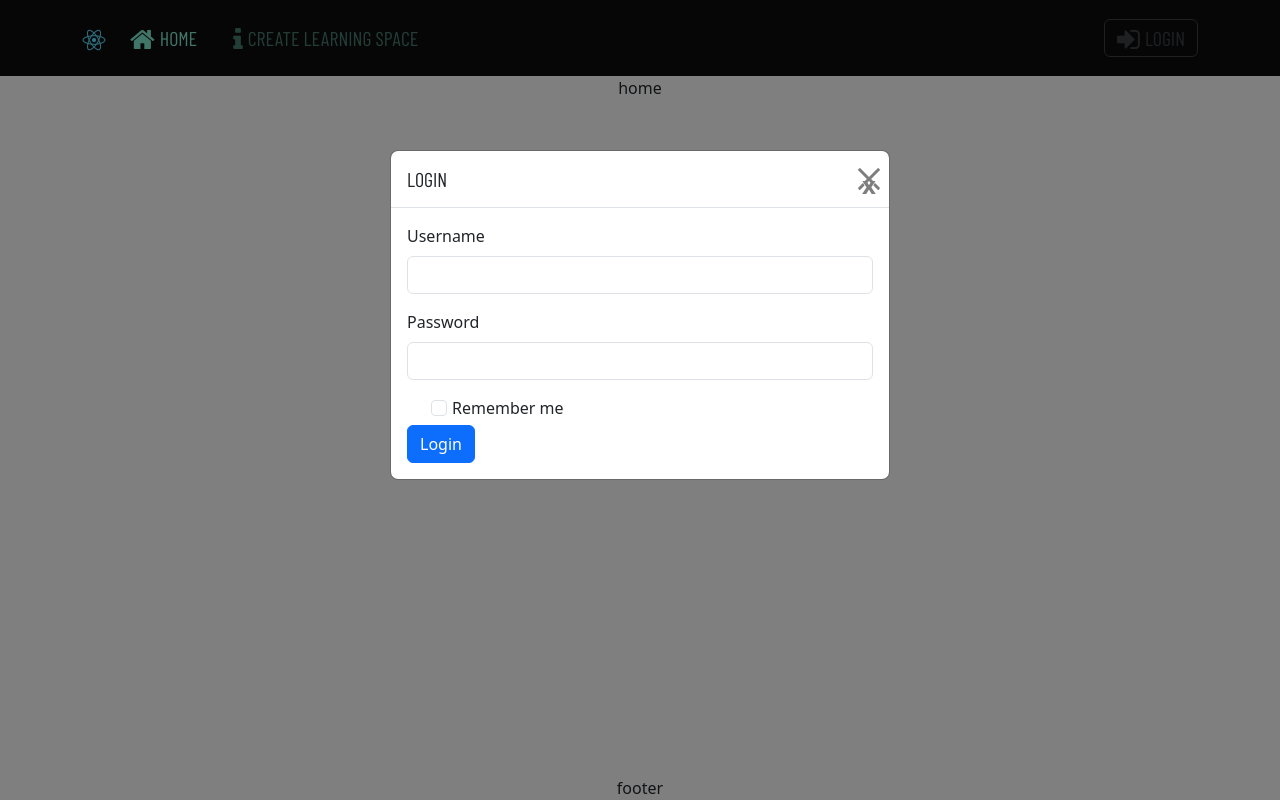
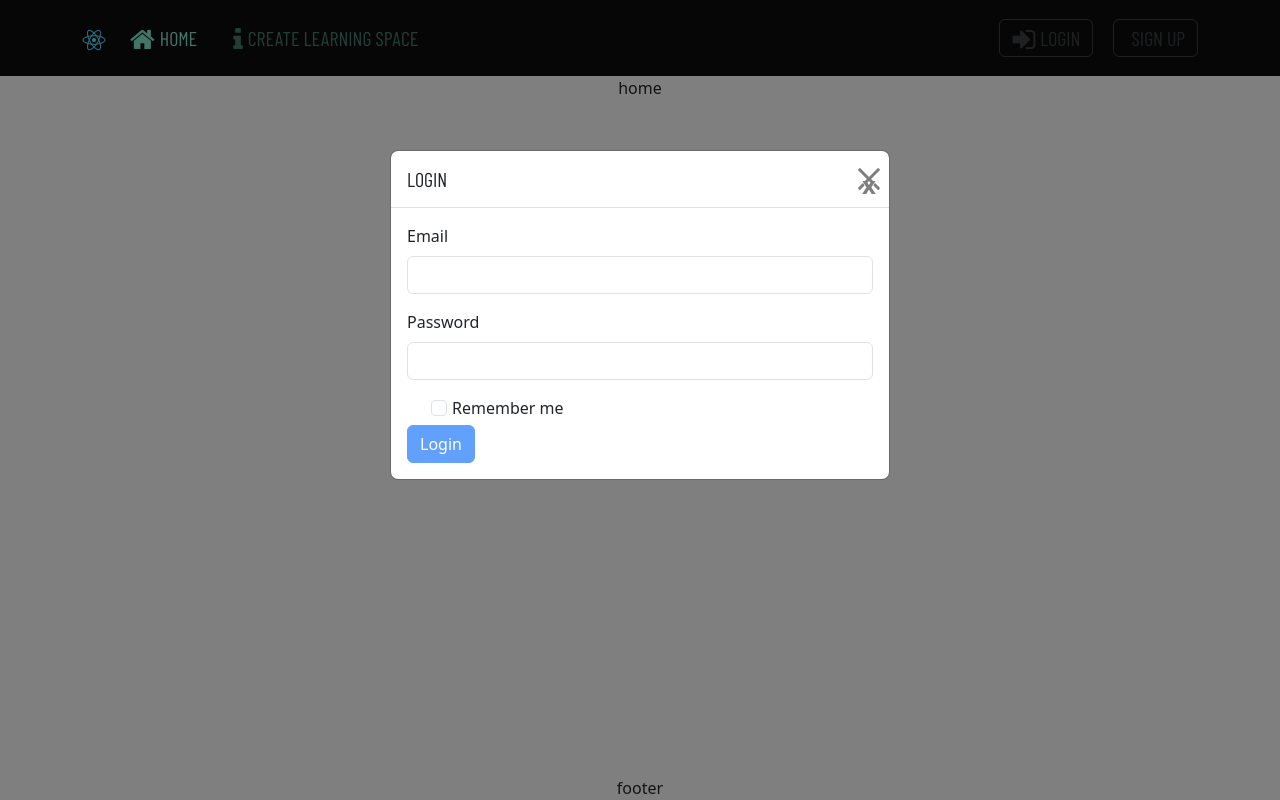
Before and after one commit to raytracer1/notes-frontend, a React (Create React App) app: page / in a window 1280 px wide. Both pictures are taken after a click on the button "LOGIN". Built offline with nearby package versions, Linux system fonts and the light colour scheme.

Commit message:
add loginModal

```diff
--- /dev/null
+++ b/src/components/Header/LoginModal/index.tsx
@@ -0,0 +1,77 @@
+import { useState } from "react";
+import { Button, Modal, ModalBody, Form, FormGroup, Label, Input } from 'reactstrap';
+import './style.scss';
+
+interface ILoginModalProps {
+  email: string,
+  setEmail: (userName: string) => void,
+  passWord: string,
+  setPassWord: (passWord: string) => void,
+  remember: boolean,
+  setRemember: (remember: boolean) => void,
+  isModalOpen: boolean,
+  toggleModal: () => void,
+  handleLogin: (event: any) => void,
+}
+
+const LoginModal = ({
+  email,
+  setEmail,
+  passWord,
+  setPassWord,
+  remember,
+  setRemember,
+  isModalOpen,
+  toggleModal,
+  handleLogin,
+} : ILoginModalProps) => {
+
+  return (
+    <Modal isOpen={isModalOpen} toggle={toggleModal}>
+      <div className="modal-header">
+        <div className="modal-titel">Login</div>
+        <Button className="btn-close" onClick={toggleModal}>
+          <span>x</span>
+        </Button>
+      </div>
+      <ModalBody>
+        <Form onSubmit={handleLogin}>
+          <FormGroup>
+            <Label htmlFor="email">Email</Label>
+            <Input type="text" id="email" name="email"
+              value={email}
+              onChange={(e) => {
+                setEmail(e.target.value);
+              }}
+            />
+          </FormGroup>
+          <FormGroup>
+            <Label htmlFor="password">Password</Label>
+            <Input type="text" id="password" name="password"
+              value={passWord}
+              onChange={(e) => {
+                setPassWord(e.target.value);
+              }}
+            />
+          </FormGroup>
+          <FormGroup check>
+            <Input type="checkbox" name="remember"
+              checked={remember}
+              onChange={(e) => {
+                setRemember(e.target.checked)
+              }}
+            />
+            Remember me
+          </FormGroup>
+          <Button type="submit" value="submit" color="primary"
+            disabled={(email === '') || (passWord === '')}
+          >
+            Login
+          </Button>
+        </Form>
+      </ModalBody>
+    </Modal>
+  );
+}
+
+export default LoginModal;
--- /dev/null
+++ b/src/components/Header/LoginModal/style.scss
@@ -0,0 +1,69 @@
+@import '../../../styles/global';
+
+.modal {
+    &.fade {
+        &.show {
+            opacity: 1.0;
+        }
+    }
+
+    .modal-dialog {
+        margin: 150px auto;
+
+        @media(max-width:767px) {
+            margin: 80px 0;
+        }
+
+        .modal-content {
+            .modal-header {
+                display: flex;
+                flex-direction: row;
+                align-items: center;
+
+                .modal-titel {
+                    @include barlow-condensed;
+
+                    font-style: normal;
+                    font-size: 20px;
+                    line-height: 24px;
+                    text-decoration: none;
+                    text-transform: uppercase;
+                }
+
+                .btn-close {
+                    padding: 0;
+                    margin-left: auto;
+                    background-color: unset;
+                    font-weight: 700;
+                    font-size: 24px;
+                    text-shadow: 0 1px 0 #fff;
+                    opacity: 0.5;
+                }
+            }
+
+            .modal-body {
+                .mb-3 {
+                    margin-bottom: 5px;
+                }
+
+                .form-check {
+                    margin-bottom: 5px;
+                    display: flex;
+                    align-items: center;
+
+                    .form-check-input {
+                        margin: 0 5px 0 0;
+                    }
+                }
+            }
+        }
+    }
+}
+
+.modal-backdrop {
+    &.fade {
+        &.show {
+            opacity: 0.5;
+        }
+    }
+}
--- a/src/components/Header/index.tsx
+++ b/src/components/Header/index.tsx
@@ -1,13 +1,13 @@
 import { useState } from "react";
-import { Nav, Navbar, NavbarBrand, NavbarToggler, Collapse, NavItem,
-  Button, Modal, ModalBody, Form, FormGroup, Label, Input } from 'reactstrap';
+import { Nav, Navbar, NavbarBrand, NavbarToggler, Collapse, NavItem, Button } from 'reactstrap';
 import { NavLink } from 'react-router-dom';
+import LoginModal from "./LoginModal";
 import './style.scss';
 
 function Header() {
   const [isNavOpen, setIsNavOpen] = useState<boolean>(false);
   const [isModalOpen, setIsModalOpen] = useState<boolean>(false);
-  const [userName, setUserName] = useState<string>('');
+  const [email, setEmail] = useState<string>('');
   const [passWord, setPassWord] = useState<string>('');
   const [remember, setRemember] = useState<boolean>(false);
 
@@ -21,10 +21,10 @@ function Header() {
 
   const handlelogin = (event:any) => {
     toggleModal();
-    alert(" Username: " + userName + " Password: " + passWord
+    alert(" email: " + email + " Password: " + passWord
         + " Remember: " + remember);
     event.preventDefault();
-    setUserName('');
+    setEmail('');
     setPassWord('');
     setRemember(false);
 }
@@ -58,50 +58,26 @@ function Header() {
                   <span className="fa fa-sign-in fa-lg"></span>Login
                 </Button>
               </NavItem>
+              <NavItem>
+                <Button outline onClick={toggleModal}>
+                  <span className="fa fa-sign-up fa-lg"></span>Sign Up
+                </Button>
+              </NavItem>
             </Nav>
           </Collapse>
         </div>
       </Navbar>
-      <Modal isOpen={isModalOpen} toggle={toggleModal}>
-        <div className="modal-header">
-          <div className="modal-titel">Login</div>
-          <Button className="btn-close" onClick={toggleModal}>
-            <span>x</span>
-          </Button>
-        </div>
-        <ModalBody>
-          <Form onSubmit={handlelogin}>
-            <FormGroup>
-              <Label htmlFor="username">Username</Label>
-              <Input type="text" id="username" name="username"
-                value={userName}
-                onChange={(e) => {
-                  setUserName(e.target.value);
-                }}
-              />
-            </FormGroup>
-            <FormGroup>
-              <Label htmlFor="password">Password</Label>
-              <Input type="text" id="password" name="password"
-                value={passWord}
-                onChange={(e) => {
-                  setPassWord(e.target.value);
-                }}
-              />
-            </FormGroup>
-            <FormGroup check>
-              <Input type="checkbox" name="remember"
-                checked={remember}
-                onChange={(e) => {
-                  setRemember(e.target.checked)
-                }}
-              />
-              Remember me
-            </FormGroup>
-            <Button type="submit" value="submit" color="primary">Login</Button>
-          </Form>
-        </ModalBody>
-      </Modal>
+      <LoginModal
+        email={email}
+        setEmail={setEmail}
+        passWord={passWord}
+        setPassWord={setPassWord}
+        remember={remember}
+        setRemember={setRemember}
+        isModalOpen={isModalOpen}
+        toggleModal={toggleModal}
+        handleLogin={handlelogin}
+      />
     </div>
   );
 }
--- a/src/components/Header/style.scss
+++ b/src/components/Header/style.scss
@@ -134,71 +134,3 @@ ul {
         }
     }
 }
-
-.modal {
-    &.fade {
-        &.show {
-            opacity: 1.0;
-        }
-    }
-
-    .modal-dialog {
-        margin: 150px auto;
-
-        @media(max-width:767px) {
-            margin: 80px 0;
-        }
-
-        .modal-content {
-            .modal-header {
-                display: flex;
-                flex-direction: row;
-                align-items: center;
-
-                .modal-titel {
-                    @include barlow-condensed;
-
-                    font-style: normal;
-                    font-size: 20px;
-                    line-height: 24px;
-                    text-decoration: none;
-                    text-transform: uppercase;
-                }
-
-                .btn-close {
-                    padding: 0;
-                    margin-left: auto;
-                    background-color: unset;
-                    font-weight: 700;
-                    font-size: 24px;
-                    text-shadow: 0 1px 0 #fff;
-                    opacity: 0.5;
-                }
-            }
-
-            .modal-body {
-                .mb-3 {
-                    margin-bottom: 5px;
-                }
-
-                .form-check {
-                    margin-bottom: 5px;
-                    display: flex;
-                    align-items: center;
-
-                    .form-check-input {
-                        margin: 0 5px 0 0;
-                    }
-                }
-            }
-        }
-    }
-}
-
-.modal-backdrop {
-    &.fade {
-        &.show {
-            opacity: 0.5;
-        }
-    }
-}
```
